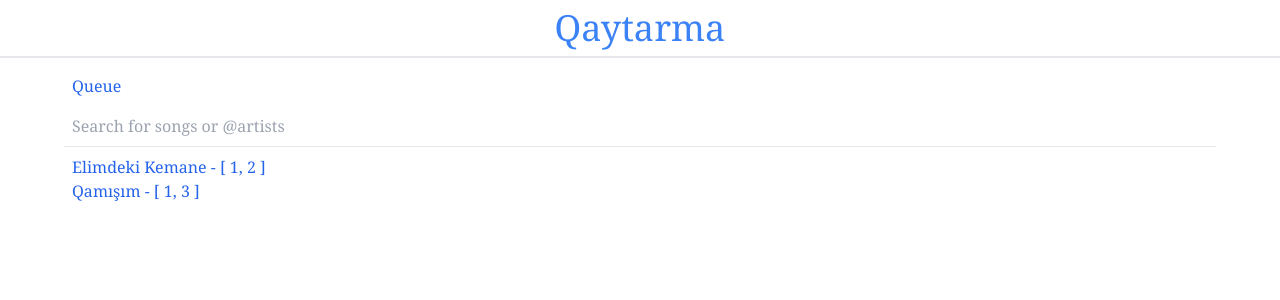
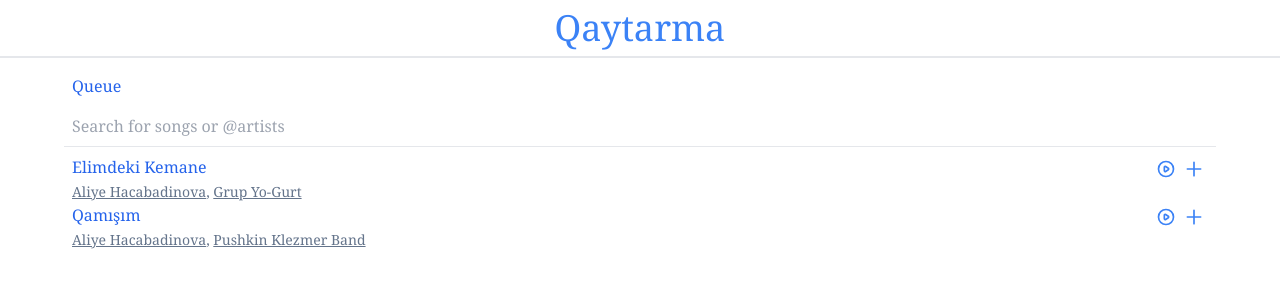
Before and after one commit to alimgiray/bostorgay, a Vue app in the folder frontend/: page / in a window 1280 px wide. Shown: the top 300 px of the page. Built offline with nearby package versions, Linux system fonts and the light colour scheme; no server answers.

Commit message:
list songs

```diff
--- a/frontend/src/components/List.vue
+++ b/frontend/src/components/List.vue
@@ -4,7 +4,7 @@
     <div class="p-2">
       <div v-for="item in list" :key="item.id">
         <ArtistListItem v-if="!item.url" :artist="item" />
-        <SongListItem v-if="item.url" :song="item" :artists="item.artists" />
+        <SongListItem v-if="item.url" :song="item" :artistIDs="item.artists" />
       </div>
     </div>
   </div>
--- a/frontend/src/components/list/Song.vue
+++ b/frontend/src/components/list/Song.vue
@@ -1,18 +1,54 @@
 <template>
-  <div>{{ song.name }} - {{ artists }}</div>
+  <div class="flex justify-between">
+    <div>
+      <div>{{ song.name }}</div>
+      <div>
+        <span
+          v-for="(artist, index) in songArtists"
+          :key="artist.id"
+          class="text-sm text-slate-500"
+        >
+          <a @click="console.log(artist.id)" class="underline">{{
+            artist.name
+          }}</a
+          ><span v-if="index < songArtists.length - 1">, </span>
+        </span>
+      </div>
+    </div>
+    <div>
+      <button>
+        <PlayIcon class="m-1 h-5 w-5 text-blue-500" />
+      </button>
+      <button>
+        <PlusIcon class="m-1 h-5 w-5 text-blue-500" />
+      </button>
+    </div>
+  </div>
 </template>
 
 <script>
+import { PlayIcon, PlusIcon } from "@heroicons/vue/outline";
+
 export default {
   name: "SongListItem",
+  components: {
+    PlayIcon,
+    PlusIcon,
+  },
   props: {
     song: Object,
-    artists: Array,
+    artistIDs: Array,
   },
   data: function () {
-    return {};
+    return {
+      songArtists: [],
+    };
   },
-  mounted() {},
+  mounted() {
+    this.songArtists = this.$store.state.artists.filter((artist) =>
+      this.artistIDs.includes(artist.id)
+    );
+  },
   computed: {},
 };
 </script>
```
